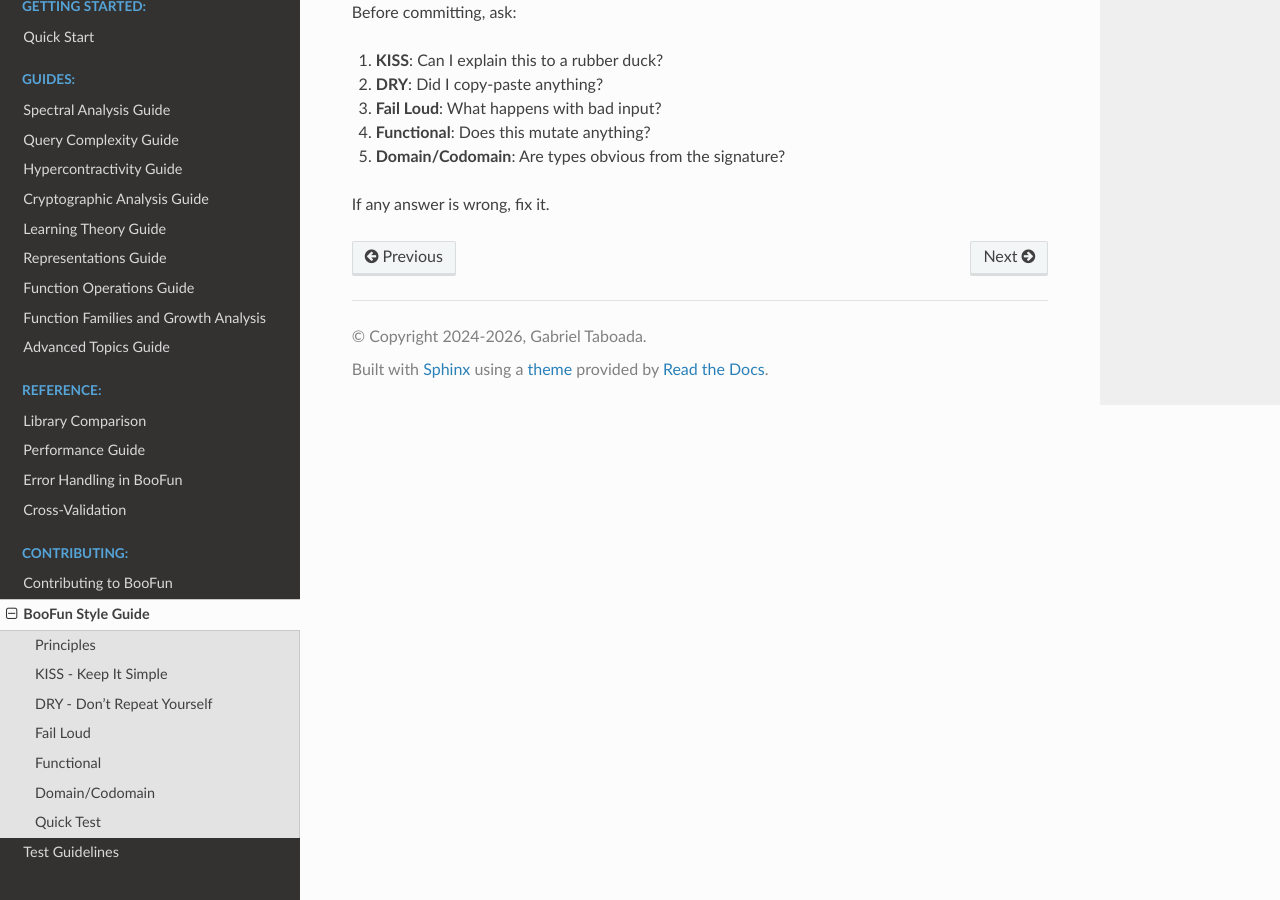
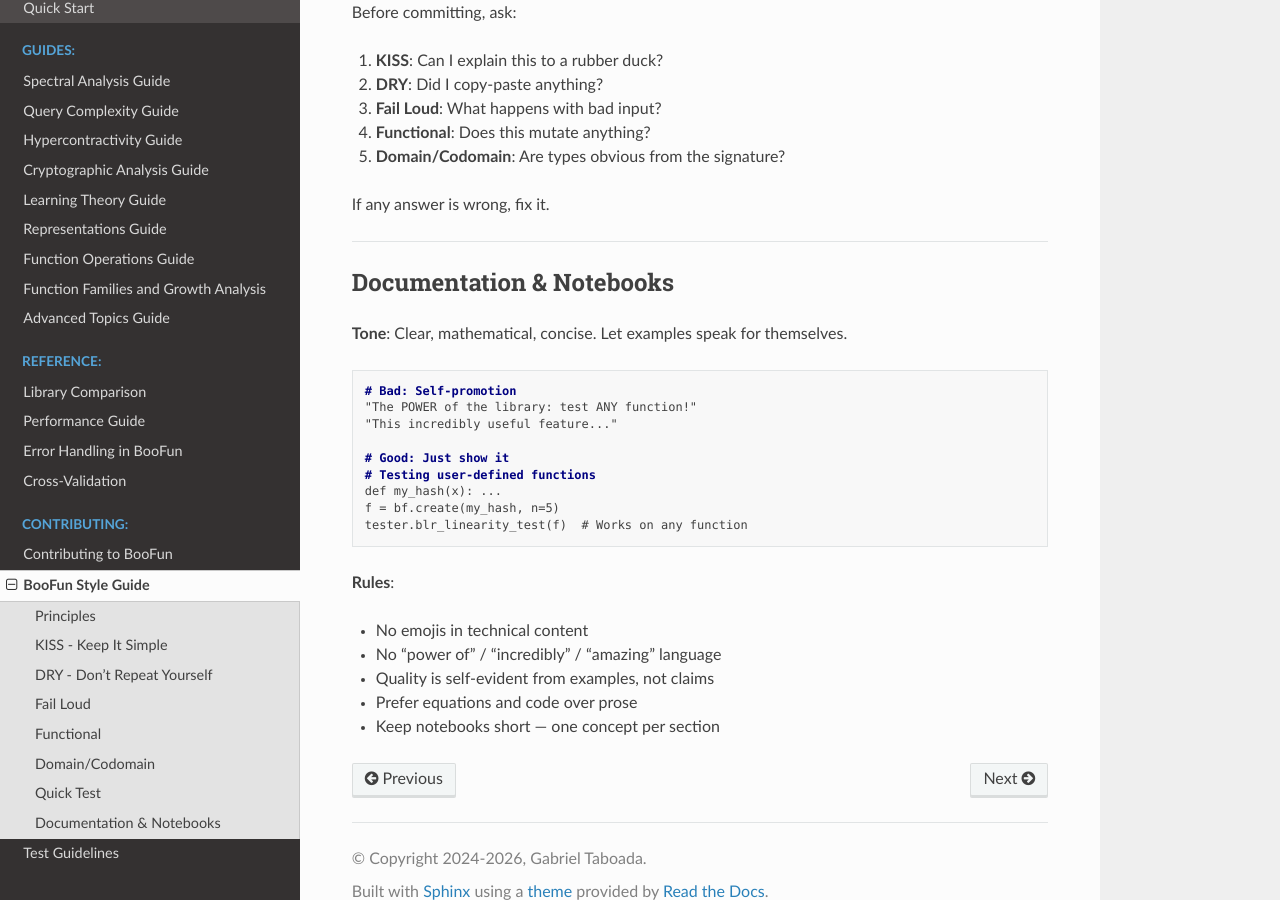
Before and after one commit to GabbyTab/boofun, a Sphinx documentation site: the page built from docs/STYLE_GUIDE.md, in a window 1280 px wide and 900 px high, scrolled down 2283 px. Built offline with Sphinx 7.4.7 and the Read the Docs theme 3.1.0, drawn with Linux system fonts in a browser that asks for light colours.

Commit message:
docs: improve lecture2 notebook and add documentation style guidelines
- Rewrite BLR and Local Correction sections for clarity
- Add ε-closeness definition, clarify linear = character
- Improve Local Correction with clear Setup/Goal/Challenge framing
- Update local correction demo with majority voting bounds
- Add documentation tone guidelines to STYLE_GUIDE.md
- Remove promotional language ("power of the library")
- Remove emojis from technical content

Co-authored-by: Cursor <cursoragent@cursor.com>

````diff
--- a/docs/STYLE_GUIDE.md
+++ b/docs/STYLE_GUIDE.md
@@ -118,3 +118,28 @@ Before committing, ask:
 5. **Domain/Codomain**: Are types obvious from the signature?
 
 If any answer is wrong, fix it.
+
+---
+
+## Documentation & Notebooks
+
+**Tone**: Clear, mathematical, concise. Let examples speak for themselves.
+
+```markdown
+# Bad: Self-promotion
+"The POWER of the library: test ANY function!"
+"This incredibly useful feature..."
+
+# Good: Just show it
+# Testing user-defined functions
+def my_hash(x): ...
+f = bf.create(my_hash, n=5)
+tester.blr_linearity_test(f)  # Works on any function
+```
+
+**Rules**:
+- No emojis in technical content
+- No "power of" / "incredibly" / "amazing" language
+- Quality is self-evident from examples, not claims
+- Prefer equations and code over prose
+- Keep notebooks short — one concept per section
````
Also changed, not shown: 1 other file.
